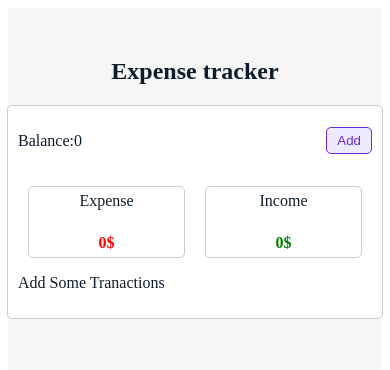
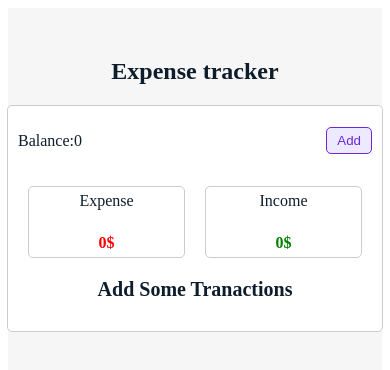
Before and after one commit to Shaghayegh-93/Expense-taracker-App, a React (Create React App) app: page / in a window 390 px wide. Shown: the top 370 px of the page. Built offline with nearby package versions, Linux system fonts and the light colour scheme.

Commit message:
responsive app

```diff
--- a/src/App.css
+++ b/src/App.css
@@ -7,6 +7,7 @@
   height: 100vh;
   width: 100%;
   padding-top: 30px;
+
   font-family: Montserrat;
 }
 .topSection {
@@ -106,6 +107,11 @@ input[type="radio"] {
   justify-content: space-between;
   border-right: 4px solid green;
 }
+.toggleInfoText {
+  font-size: 20px;
+  font-weight: bold;
+  text-align: center;
+}
 
 input.search {
   display: block;
@@ -118,3 +124,16 @@ input.search {
 
   margin: 20px 0;
 }
+@media (max-width: 320px) {
+  .App {
+    padding-bottom: 100px;
+  }
+  .container {
+    width: 80%;
+  }
+}
+@media (min-width: 321px) and (max-width: 768px) {
+  .App {
+    padding-bottom: 100px;
+  }
+}
```
